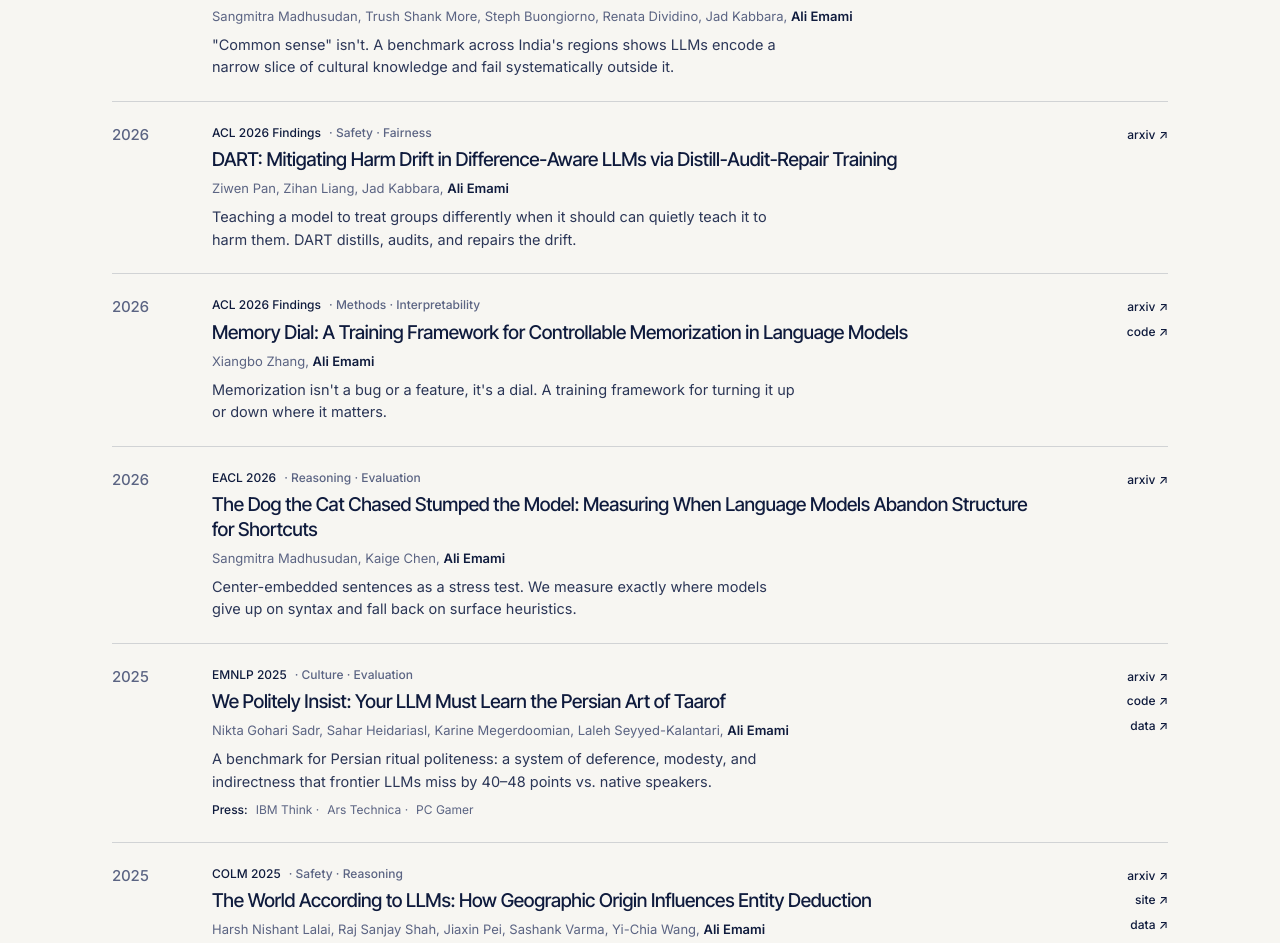
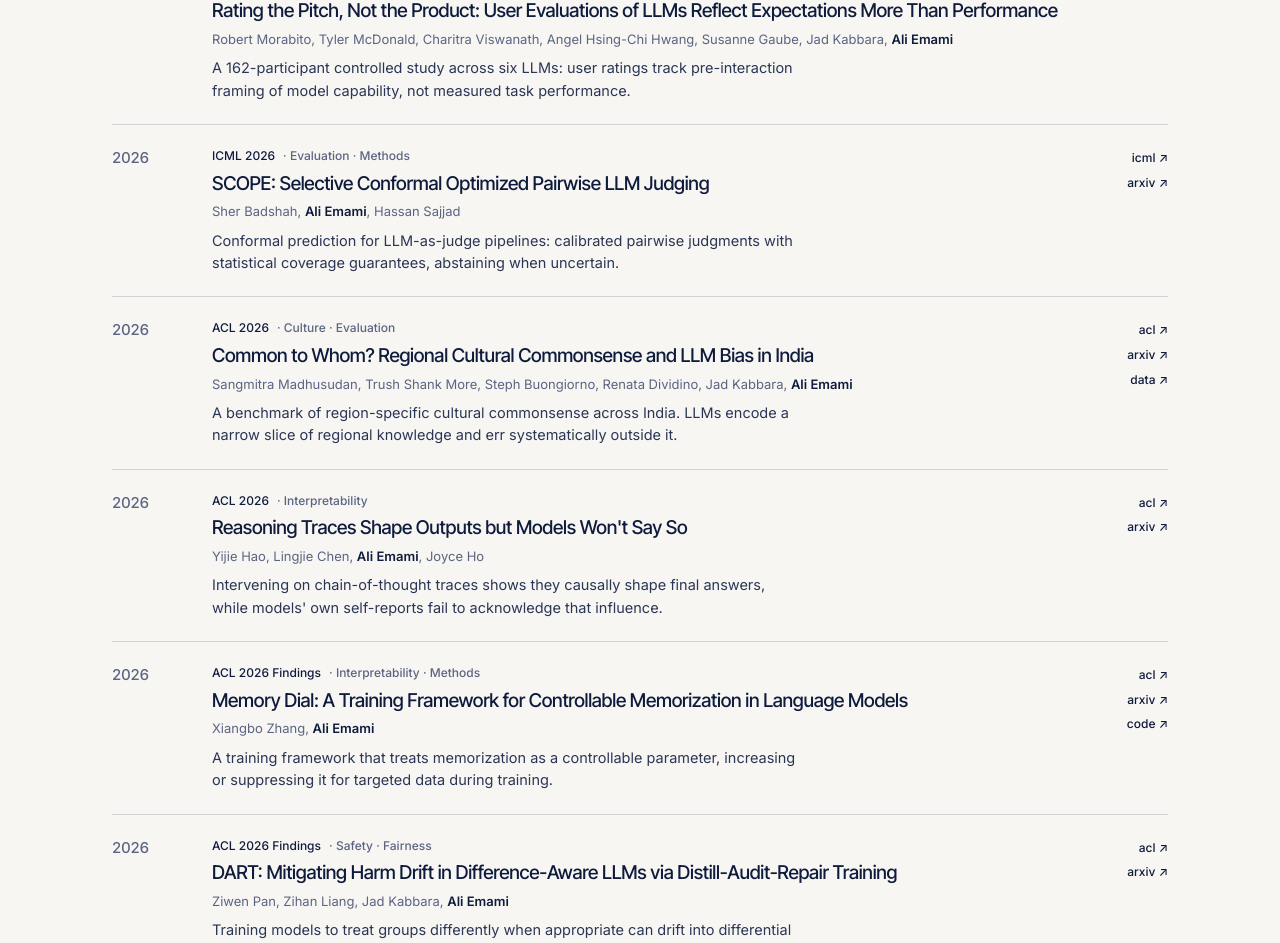
Before and after one commit to aemami1/site-v2, a React (Vite) app: page / in a window 1280 px wide. Shown: the part 809-1752 px from the top of the page. Built offline with nearby package versions, Linux system fonts and the light colour scheme.

Commit message:
Update selected work

```diff
--- a/src/data.js
+++ b/src/data.js
@@ -34,16 +34,61 @@ window.EDUCATION = [
 // A few selected to tell the research narrative arc.
 window.FEATURED = [
   {
+    id: "rating-the-pitch",
+    year: 2026,
+    title: "Rating the Pitch, Not the Product: User Evaluations of LLMs Reflect Expectations More Than Performance",
+    venue: "EMNLP 2026",
+    authors: ["Robert Morabito", "Tyler McDonald", "Charitra Viswanath", "Angel Hsing-Chi Hwang", "Susanne Gaube", "Jad Kabbara", "Ali Emami"],
+    blurb: "A 162-participant controlled study across six LLMs: user ratings track pre-interaction framing of model capability, not measured task performance.",
+    tag: "Human-AI Interaction",
+    links: { arxiv: "https://arxiv.org/abs/2607.05113" },
+  },
+  {
+    id: "scope",
+    year: 2026,
+    title: "SCOPE: Selective Conformal Optimized Pairwise LLM Judging",
+    venue: "ICML 2026",
+    authors: ["Sher Badshah", "Ali Emami", "Hassan Sajjad"],
+    blurb: "Conformal prediction for LLM-as-judge pipelines: calibrated pairwise judgments with statistical coverage guarantees, abstaining when uncertain.",
+    tag: "Evaluation · Methods",
+    links: { icml: "https://icml.cc/virtual/2026/poster/62431", arxiv: "https://arxiv.org/abs/2602.13110" },
+  },
+  {
     id: "common-to-whom",
     year: 2026,
     title: "Common to Whom? Regional Cultural Commonsense and LLM Bias in India",
     venue: "ACL 2026",
     authors: ["Sangmitra Madhusudan", "Trush Shank More", "Steph Buongiorno", "Renata Dividino", "Jad Kabbara", "Ali Emami"],
-    blurb: "\"Common sense\" isn't. A benchmark across India's regions shows LLMs encode a narrow slice of cultural knowledge and fail systematically outside it.",
-    tag: "Culture · Safety",
+    blurb: "A benchmark of region-specific cultural commonsense across India. LLMs encode a narrow slice of regional knowledge and err systematically outside it.",
+    tag: "Culture · Evaluation",
     links: {
+      acl: "https://aclanthology.org/2026.acl-long.249/",
       arxiv: "https://arxiv.org/abs/2601.15550",
       data: "https://huggingface.co/datasets/Sangmitra-06/INDICA",
+    },
+  },
+  {
+    id: "reasoning-traces",
+    year: 2026,
+    title: "Reasoning Traces Shape Outputs but Models Won't Say So",
+    venue: "ACL 2026",
+    authors: ["Yijie Hao", "Lingjie Chen", "Ali Emami", "Joyce Ho"],
+    blurb: "Intervening on chain-of-thought traces shows they causally shape final answers, while models' own self-reports fail to acknowledge that influence.",
+    tag: "Interpretability",
+    links: { acl: "https://aclanthology.org/2026.acl-long.1986.pdf", arxiv: "https://arxiv.org/abs/2603.20620" },
+  },
+  {
+    id: "memory-dial",
+    year: 2026,
+    title: "Memory Dial: A Training Framework for Controllable Memorization in Language Models",
+    venue: "ACL 2026 Findings",
+    authors: ["Xiangbo Zhang", "Ali Emami"],
+    blurb: "A training framework that treats memorization as a controllable parameter, increasing or suppressing it for targeted data during training.",
+    tag: "Interpretability · Methods",
+    links: {
+      acl: "https://aclanthology.org/2026.findings-acl.179/",
+      arxiv: "https://arxiv.org/abs/2604.05074",
+      code: "https://github.com/xiangbo05/MemoryDial_Public",
     },
   },
   {
@@ -52,63 +97,9 @@ window.FEATURED = [
     title: "DART: Mitigating Harm Drift in Difference-Aware LLMs via Distill-Audit-Repair Training",
     venue: "ACL 2026 Findings",
     authors: ["Ziwen Pan", "Zihan Liang", "Jad Kabbara", "Ali Emami"],
-    blurb: "Teaching a model to treat groups differently when it should can quietly teach it to harm them. DART distills, audits, and repairs the drift.",
+    blurb: "Training models to treat groups differently when appropriate can drift into differential harm. DART detects and repairs this drift through a distill, audit, and repair cycle.",
     tag: "Safety · Fairness",
-    links: { arxiv: "https://arxiv.org/abs/2604.16845" },
-  },
-  {
-    id: "memory-dial",
-    year: 2026,
-    title: "Memory Dial: A Training Framework for Controllable Memorization in Language Models",
-    venue: "ACL 2026 Findings",
-    authors: ["Xiangbo Zhang", "Ali Emami"],
-    blurb: "Memorization isn't a bug or a feature, it's a dial. A training framework for turning it up or down where it matters.",
-    tag: "Methods · Interpretability",
-    links: {
-      arxiv: "https://arxiv.org/abs/2604.05074",
-      code: "https://github.com/xiangbo05/MemoryDial_Public",
-    },
-  },
-  {
-    id: "dog-cat",
-    year: 2026,
-    title: "The Dog the Cat Chased Stumped the Model: Measuring When Language Models Abandon Structure for Shortcuts",
-    venue: "EACL 2026",
-    authors: ["Sangmitra Madhusudan", "Kaige Chen", "Ali Emami"],
-    blurb: "Center-embedded sentences as a stress test. We measure exactly where models give up on syntax and fall back on surface heuristics.",
-    tag: "Reasoning · Evaluation",
-    links: {
-      arxiv: "https://arxiv.org/abs/2510.20543",
-    },
-  },
-  {
-    id: "taarof",
-    year: 2025,
-    title: "We Politely Insist: Your LLM Must Learn the Persian Art of Taarof",
-    venue: "EMNLP 2025",
-    authors: ["Nikta Gohari Sadr", "Sahar Heidariasl", "Karine Megerdoomian", "Laleh Seyyed-Kalantari", "Ali Emami"],
-    blurb: "A benchmark for Persian ritual politeness: a system of deference, modesty, and indirectness that frontier LLMs miss by 40–48 points vs. native speakers.",
-    tag: "Culture · Evaluation",
-    press: ["IBM Think", "Ars Technica", "PC Gamer"],
-    links: {
-      arxiv: "https://arxiv.org/abs/2509.01035",
-      code: "https://github.com/niktaas/TAAROFBENCH",
-      data: "https://huggingface.co/datasets/Nikta/TAAROFBENCH",
-    },
-  },
-  {
-    id: "geo20q",
-    year: 2025,
-    title: "The World According to LLMs: How Geographic Origin Influences Entity Deduction",
-    venue: "COLM 2025",
-    authors: ["Harsh Nishant Lalai", "Raj Sanjay Shah", "Jiaxin Pei", "Sashank Varma", "Yi-Chia Wang", "Ali Emami"],
-    blurb: "We let LLMs ask the questions. Playing 20 Questions across 7 languages reveals substantial Global North / South disparities in what models can actually deduce.",
-    tag: "Safety · Reasoning",
-    links: {
-      arxiv: "https://arxiv.org/abs/2508.05525",
-      site: "https://sites.google.com/view/llmbias20q/home",
-      data: "https://github.com/Harsh-Lalai/Geo20QPlus",
-    },
+    links: { acl: "https://aclanthology.org/2026.findings-acl.244/", arxiv: "https://arxiv.org/abs/2604.16845" },
   },
   {
     id: "connections",
@@ -116,8 +107,8 @@ window.FEATURED = [
     title: "NYT-Connections: A Deceptively Simple Classification Task that Stumps System-1 Thinkers",
     venue: "COLING 2025",
     authors: ["Angel Yahir Loredo Lopez", "Tyler McDonald", "Ali Emami"],
-    blurb: "358 word puzzles designed to punish fast, intuitive guessing. GPT-4 trails humans by ~30 points; Chain-of-Thought returns diminish as difficulty rises.",
-    tag: "Reasoning · Benchmarks",
+    blurb: "358 word puzzles that penalize fast, intuitive guessing. GPT-4 trails humans by about 30 points, and Chain-of-Thought gains shrink as difficulty rises.",
+    tag: "Reasoning · Evaluation",
     award: "Best Dataset Paper Award",
     links: {
       acl: "https://aclanthology.org/2025.coling-main.134/",
@@ -131,7 +122,7 @@ window.FEATURED = [
     title: "STOP! Benchmarking LLMs with Sensitivity Testing on Offensive Progressions",
     venue: "EMNLP 2024",
     authors: ["Robert Morabito", "Sangmitra Madhusudan", "Tyler McDonald", "Ali Emami"],
-    blurb: "Bias evaluation that considers context. 2,700 sentences escalating in severity across 9 demographics; aligning to human judgments improves downstream answer rates up to 191%.",
+    blurb: "Bias evaluation that accounts for context: 2,700 sentences escalating in severity across 9 demographics. Aligning models to human judgments improves downstream answer rates by up to 191%.",
     tag: "Safety · Evaluation",
     award: "Social Impact Paper Award",
     links: {
@@ -149,16 +140,16 @@ window.PUBLICATIONS = [
   { id: "quizzing-translation", year: 2026, title: "Quizzing the Translation: A Prover-Grounded Evaluation Metric for NLFOL", authors: ["Pu Suo", "Ali Emami"], venue: "EMNLP 2026", tag: "Evaluation" },
   // ACL 2026 — 6 papers
   { id: "sage", year: 2026, title: "SAGE: A Search-AuGmented Evaluation of Large Language Models on Free-Form QA", authors: ["Sher Badshah", "Ali Emami", "Hassan Sajjad"], venue: "ACL 2026", tag: "Evaluation", links: { acl: "https://aclanthology.org/2026.acl-long.66/" } },
-  { id: "common-to-whom", year: 2026, title: "Common to Whom? Regional Cultural Commonsense and LLM Bias in India", authors: ["Sangmitra Madhusudan", "Trush Shank More", "Steph Buongiorno", "Renata Dividino", "Jad Kabbara", "Ali Emami"], venue: "ACL 2026", tag: "Culture", links: { arxiv: "https://arxiv.org/abs/2601.15550", data: "https://huggingface.co/datasets/Sangmitra-06/INDICA" } },
-  { id: "reasoning-traces", year: 2026, title: "Reasoning Traces Shape Outputs but Models Won't Say So", authors: ["Yijie Hao", "Lingjie Chen", "Ali Emami", "Joyce Ho"], venue: "ACL 2026", tag: "Interpretability", links: { arxiv: "https://arxiv.org/abs/2603.20620" } },
-  { id: "dart", year: 2026, title: "DART: Mitigating Harm Drift in Difference-Aware LLMs via Distill-Audit-Repair Training", authors: ["Ziwen Pan", "Zihan Liang", "Jad Kabbara", "Ali Emami"], venue: "ACL 2026 Findings", tag: "Safety", links: { arxiv: "https://arxiv.org/abs/2604.16845" } },
-  { id: "memory-dial", year: 2026, title: "Memory Dial: A Training Framework for Controllable Memorization in Language Models", authors: ["Xiangbo Zhang", "Ali Emami"], venue: "ACL 2026 Findings", tag: "Methods", links: { arxiv: "https://arxiv.org/abs/2604.05074", code: "https://github.com/xiangbo05/MemoryDial_Public" } },
+  { id: "common-to-whom", year: 2026, title: "Common to Whom? Regional Cultural Commonsense and LLM Bias in India", authors: ["Sangmitra Madhusudan", "Trush Shank More", "Steph Buongiorno", "Renata Dividino", "Jad Kabbara", "Ali Emami"], venue: "ACL 2026", tag: "Culture", links: { acl: "https://aclanthology.org/2026.acl-long.249/", arxiv: "https://arxiv.org/abs/2601.15550", data: "https://huggingface.co/datasets/Sangmitra-06/INDICA" } },
+  { id: "reasoning-traces", year: 2026, title: "Reasoning Traces Shape Outputs but Models Won't Say So", authors: ["Yijie Hao", "Lingjie Chen", "Ali Emami", "Joyce Ho"], venue: "ACL 2026", tag: "Interpretability", links: { acl: "https://aclanthology.org/2026.acl-long.1986.pdf", arxiv: "https://arxiv.org/abs/2603.20620" } },
+  { id: "dart", year: 2026, title: "DART: Mitigating Harm Drift in Difference-Aware LLMs via Distill-Audit-Repair Training", authors: ["Ziwen Pan", "Zihan Liang", "Jad Kabbara", "Ali Emami"], venue: "ACL 2026 Findings", tag: "Safety", links: { acl: "https://aclanthology.org/2026.findings-acl.244/", arxiv: "https://arxiv.org/abs/2604.16845" } },
+  { id: "memory-dial", year: 2026, title: "Memory Dial: A Training Framework for Controllable Memorization in Language Models", authors: ["Xiangbo Zhang", "Ali Emami"], venue: "ACL 2026 Findings", tag: "Methods", links: { acl: "https://aclanthology.org/2026.findings-acl.179/", arxiv: "https://arxiv.org/abs/2604.05074", code: "https://github.com/xiangbo05/MemoryDial_Public" } },
   { id: "cgm", year: 2026, title: "If Only My CGM Could Speak: A Privacy-Preserving Agent for Question Answering over Continuous Glucose Data", authors: ["Yanjun Cui", "Ali Emami", "Temiloluwa Prioleau", "Nikhil Singh"], venue: "ACL 2026 Findings", tag: "Applied", links: { arxiv: "https://arxiv.org/abs/2604.17133" } },
   // EACL 2026
   { id: "dog-cat", year: 2026, title: "The Dog the Cat Chased Stumped the Model: Measuring When Language Models Abandon Structure for Shortcuts", authors: ["Sangmitra Madhusudan", "Kaige Chen", "Ali Emami"], venue: "EACL 2026", tag: "Reasoning", links: { arxiv: "https://arxiv.org/abs/2510.20543" } },
   // COLM / ICML / *SEM 2026
   { id: "judge-retrieve-abstain", year: 2026, title: "Judge, Retrieve, or Abstain: Uncertainty-Guided LLM Judging with Provable Risk Guarantees", authors: ["Sher Badshah", "Ali Emami", "Hassan Sajjad"], venue: "COLM 2026", tag: "Evaluation" },
-  { id: "scope", year: 2026, title: "SCOPE: Selective Conformal Optimized Pairwise LLM Judging", authors: ["Sher Badshah", "Ali Emami", "Hassan Sajjad"], venue: "ICML 2026", tag: "Evaluation", links: { arxiv: "https://arxiv.org/abs/2602.13110" } },
+  { id: "scope", year: 2026, title: "SCOPE: Selective Conformal Optimized Pairwise LLM Judging", authors: ["Sher Badshah", "Ali Emami", "Hassan Sajjad"], venue: "ICML 2026", tag: "Evaluation", links: { icml: "https://icml.cc/virtual/2026/poster/62431", arxiv: "https://arxiv.org/abs/2602.13110" } },
   { id: "zip", year: 2026, title: "ZIP: Quantifying Which Words Matter in Zero-Shot Instructional Prompts", authors: ["Nikta Gohari Sadr", "Sangmitra Madhusudan", "A. Asgari", "Hassan Sajjad", "Laleh Seyyed-Kalantari", "Ali Emami"], venue: "*SEM 2026", tag: "Interpretability" },
   // 2025
   { id: "taarof", year: 2025, title: "We Politely Insist: Your LLM Must Learn the Persian Art of Taarof", authors: ["Nikta Gohari Sadr", "Sahar Heidariasl", "Karine Megerdoomian", "Laleh Seyyed-Kalantari", "Ali Emami"], venue: "EMNLP 2025", tag: "Culture", links: { arxiv: "https://arxiv.org/abs/2509.01035", code: "https://github.com/niktaas/TAAROFBENCH", data: "https://huggingface.co/datasets/Nikta/TAAROFBENCH" } },
@@ -197,8 +188,8 @@ window.NEWS = [
   { year: 2026, date: "May 2026", text: "\"SCOPE: Selective Conformal Optimized Pairwise LLM Judging\" accepted to ICML 2026.", link: "https://arxiv.org/abs/2602.13110", highlight: true },
   { year: 2026, date: "May 2026", text: "\"ZIP: Quantifying Which Words Matter in Zero-Shot Instructional Prompts\" accepted to *SEM 2026." },
   { year: 2026, date: "Apr 2026", text: "Six papers accepted at ACL 2026 (3 Main, 3 Findings). Topics: search-augmented evaluation, regional cultural commonsense in India, reasoning traces, harm drift, controllable memorization, and privacy-preserving QA over glucose data.", highlight: true },
-  { year: 2026, date: "Apr 2026", text: "\"Common to Whom? Regional Cultural Commonsense and LLM Bias in India\" (ACL 2026 Main): preprint and INDICA benchmark released.", links: { arxiv: "https://arxiv.org/abs/2601.15550", data: "https://huggingface.co/datasets/Sangmitra-06/INDICA" } },
-  { year: 2026, date: "Apr 2026", text: "\"Memory Dial: A Training Framework for Controllable Memorization in Language Models\" (ACL 2026 Findings): preprint and code released.", links: { arxiv: "https://arxiv.org/abs/2604.05074", code: "https://github.com/xiangbo05/MemoryDial_Public" } },
+  { year: 2026, date: "Apr 2026", text: "\"Common to Whom? Regional Cultural Commonsense and LLM Bias in India\" (ACL 2026 Main): preprint and INDICA benchmark released.", links: { acl: "https://aclanthology.org/2026.acl-long.249/", arxiv: "https://arxiv.org/abs/2601.15550", data: "https://huggingface.co/datasets/Sangmitra-06/INDICA" } },
+  { year: 2026, date: "Apr 2026", text: "\"Memory Dial: A Training Framework for Controllable Memorization in Language Models\" (ACL 2026 Findings): preprint and code released.", links: { acl: "https://aclanthology.org/2026.findings-acl.179/", arxiv: "https://arxiv.org/abs/2604.05074", code: "https://github.com/xiangbo05/MemoryDial_Public" } },
   { year: 2026, date: "Feb 2026", text: "\"The Dog the Cat Chased Stumped the Model\" accepted to EACL 2026 Main Conference.", link: "https://arxiv.org/abs/2510.20543" },
   { year: 2025, date: "Sep 2025", text: "Taarof paper featured in IBM Think, Ars Technica, and PC Gamer.", link: "https://www.ibm.com/think/news/persian-politeness-test-ai-cant-pass", highlight: true },
   { year: 2025, date: "Aug 2025", text: "All three submissions accepted to EMNLP 2025: 2 Main, 1 Findings." },
--- a/src/home.jsx
+++ b/src/home.jsx
@@ -169,7 +169,7 @@ function Featured({ go }) {
         <SectionHead
           label="Selected work"
           title="Selected work"
-          sub="A selection of recent papers from the group."
+          sub="Selected papers on evaluation methods, cultural and social knowledge, and interpretability in large language models. See Research for the full list."
         />
         <div className="feature-list">
           {window.FEATURED.map((p) => (
```
